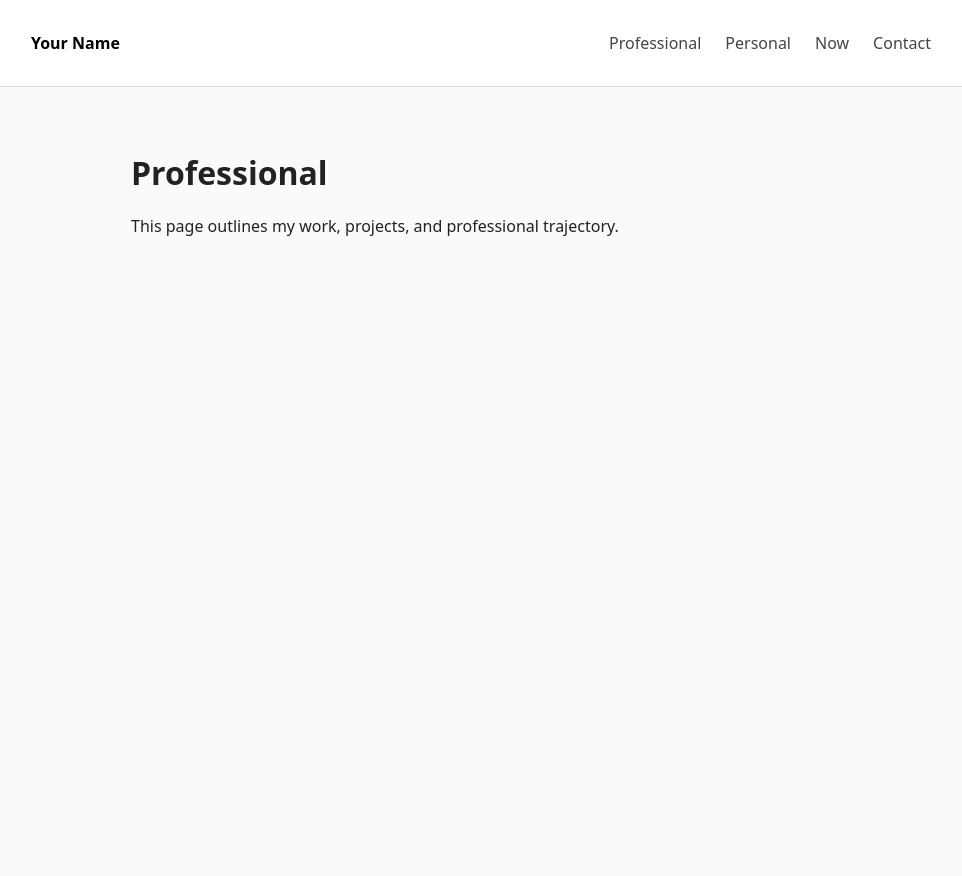
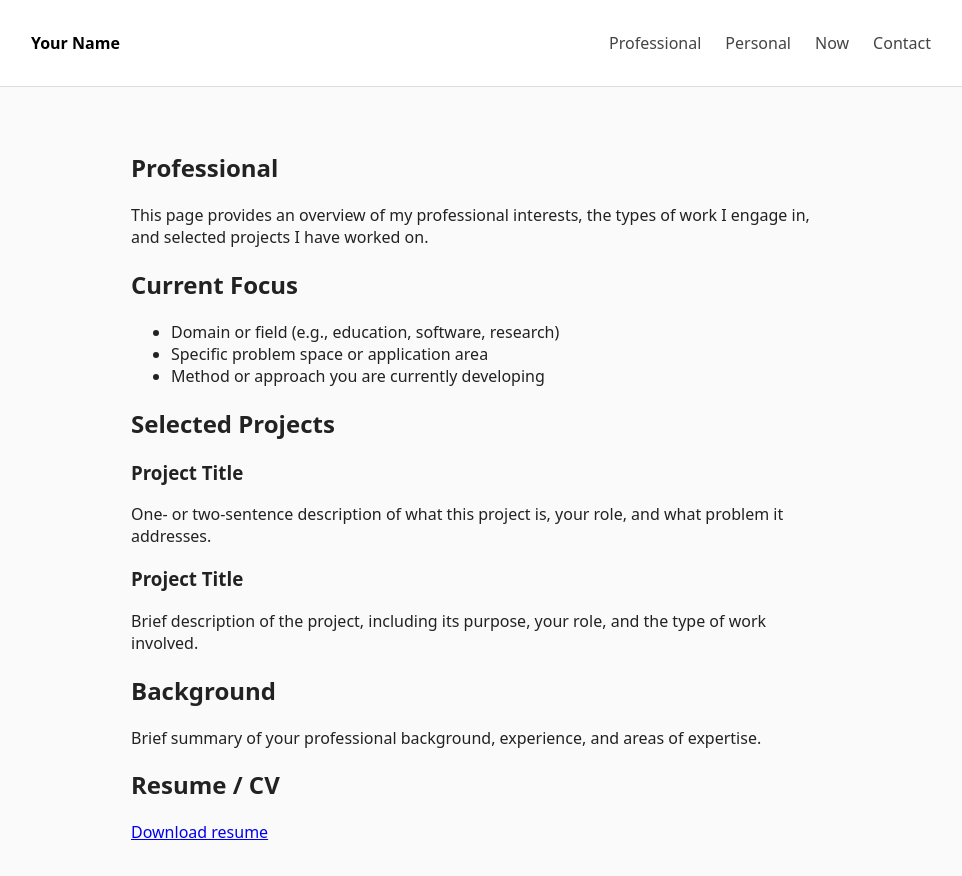
Before and after one commit to JustAnIdi0t/personal-site, a plain HTML site: page professional.html in a window 1280 px wide. Shown: the whole page, without its empty margins (159-1121 px from the left). Before the commit the page ends 800 px from the top, so only its background shows below. Drawn offline with Linux system fonts and the light colour scheme.

Commit message:
professional tab backbone

```diff
--- a/professional.html
+++ b/professional.html
@@ -7,6 +7,7 @@
 </head>
 <body>
 
+  <!-- NAVIGATION -->
   <nav>
     <div class="nav-inner">
       <a class="site-title" href="index.html">Your Name</a>
@@ -19,11 +20,69 @@
     </div>
   </nav>
 
+  <!-- MAIN CONTENT -->
   <main class="content">
-    <h1>Professional</h1>
-    <p>
-      This page outlines my work, projects, and professional trajectory.
-    </p>
+
+    <!-- HEADER -->
+    <section>
+      <h1>Professional</h1>
+      <p>
+        This page provides an overview of my professional interests,
+        the types of work I engage in, and selected projects I have worked on.
+      </p>
+    </section>
+
+    <!-- CURRENT FOCUS -->
+    <section>
+      <h2>Current Focus</h2>
+        <ul>
+          <li>Domain or field (e.g., education, software, research)</li>
+          <li>Specific problem space or application area</li>
+          <li>Method or approach you are currently developing</li>
+        </ul>
+    </section>
+
+    <!-- PROJECTS -->
+    <section>
+      <h2>Selected Projects</h2>
+
+      <div>
+        <h3>Project Title</h3>
+        <p>
+          One- or two-sentence description of what this project is,
+          your role, and what problem it addresses.
+        </p>
+      </div>
+
+      <div>
+        <h3>Project Title</h3>
+          <p>
+            Brief description of the project, including its purpose,
+            your role, and the type of work involved.
+          </p>
+      </div>
+
+    </section>
+
+    <!-- EXPERIENCE -->
+    <section>
+      <h2>Background</h2>
+      <p>
+        Brief summary of your professional background, experience,
+        and areas of expertise.
+      </p>
+    </section>
+
+    <!-- RESUME -->
+    <section>
+      <h2>Resume / CV</h2>
+      <p>
+        <a href="assets/Your_Name_Resume.pdf" target="_blank">
+          Download resume
+        </a>
+      </p>
+    </section>
+
   </main>
 
 </body>
```
